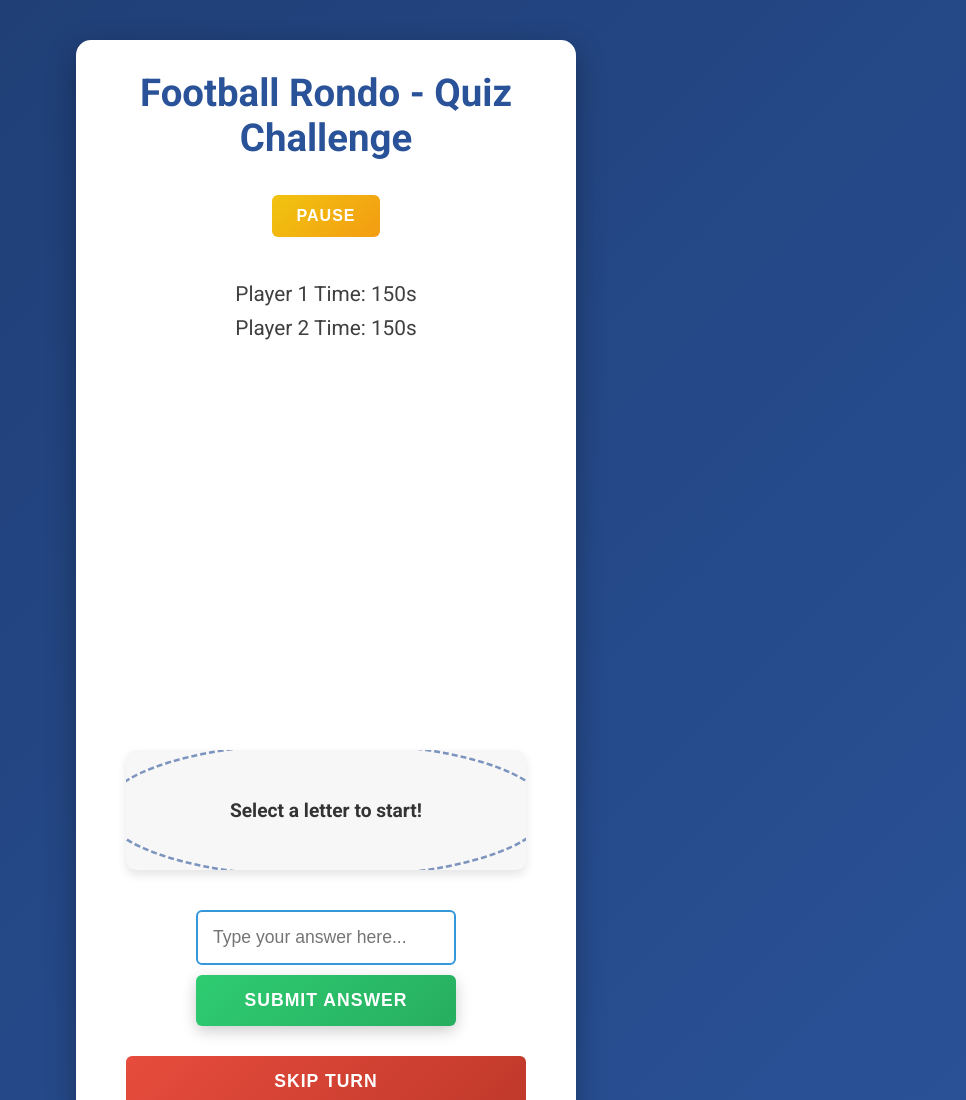
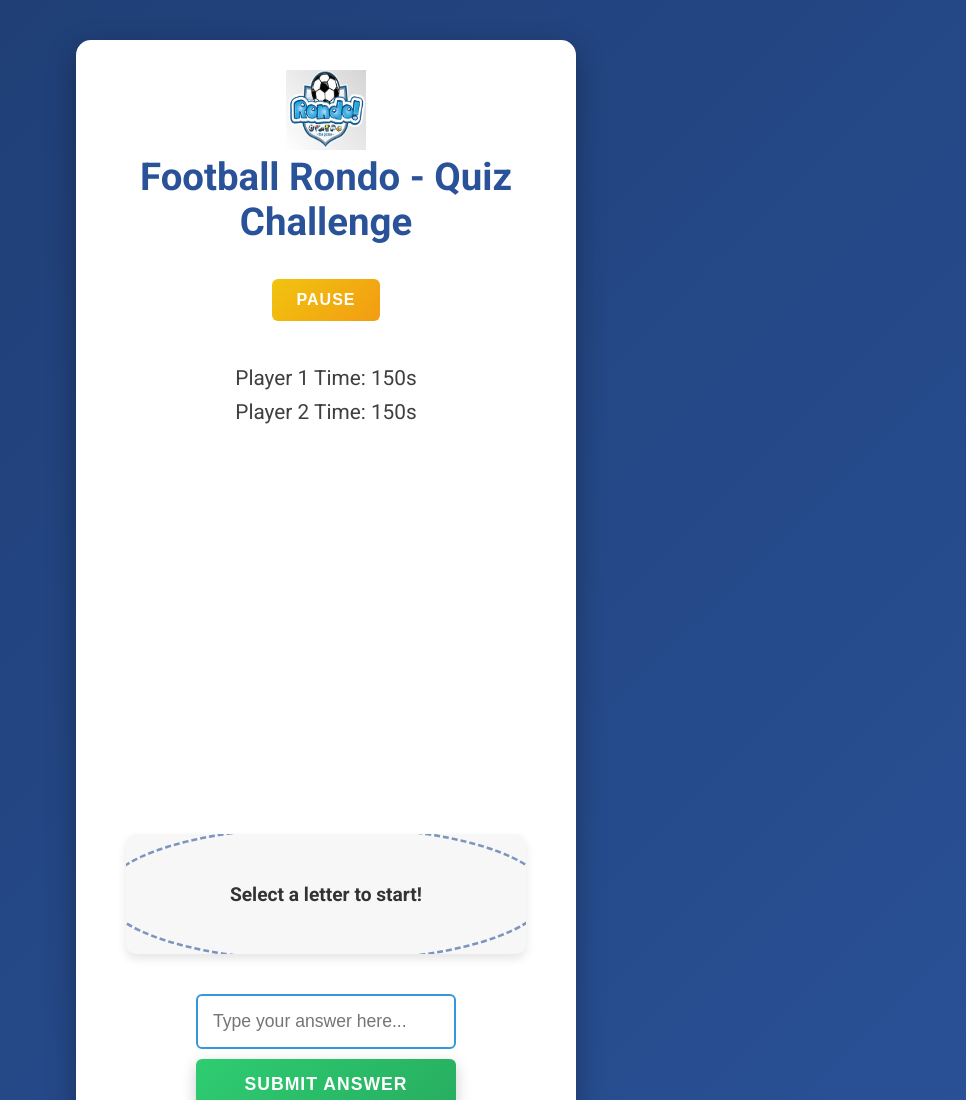
Before and after one commit to cheriflouay/rondo, a website with bundled scripts: page index.html in a window 1280 px wide. Shown: the top 1100 px of the page, without its empty margins (314-1280 px from the left). Built offline with nearby package versions, Linux system fonts and the light colour scheme; no server answers.

Commit message:
Initial commit

```diff
--- a/index.html
+++ b/index.html
@@ -5,10 +5,14 @@
     <meta name="viewport" content="width=device-width, initial-scale=1.0">
     <title>Football Rondo - Quiz Challenge</title>
     <link rel="stylesheet" href="style.css">
+    <link rel="icon" href="logo.jpg" type="image/jpeg">
 </head>
 <body>
     <div class="game-container">
-        <h1>Football Rondo - Quiz Challenge</h1>
+        <header>
+            <img src="logo.jpg" alt="Football Rondo Logo" width="80" height="80">
+            <h1>Football Rondo - Quiz Challenge</h1>
+        </header>
 
         <!-- Added Pause Button -->
         <button id="pause-btn">Pause</button>
```
Also changed, not shown: logo.jpg (added).
